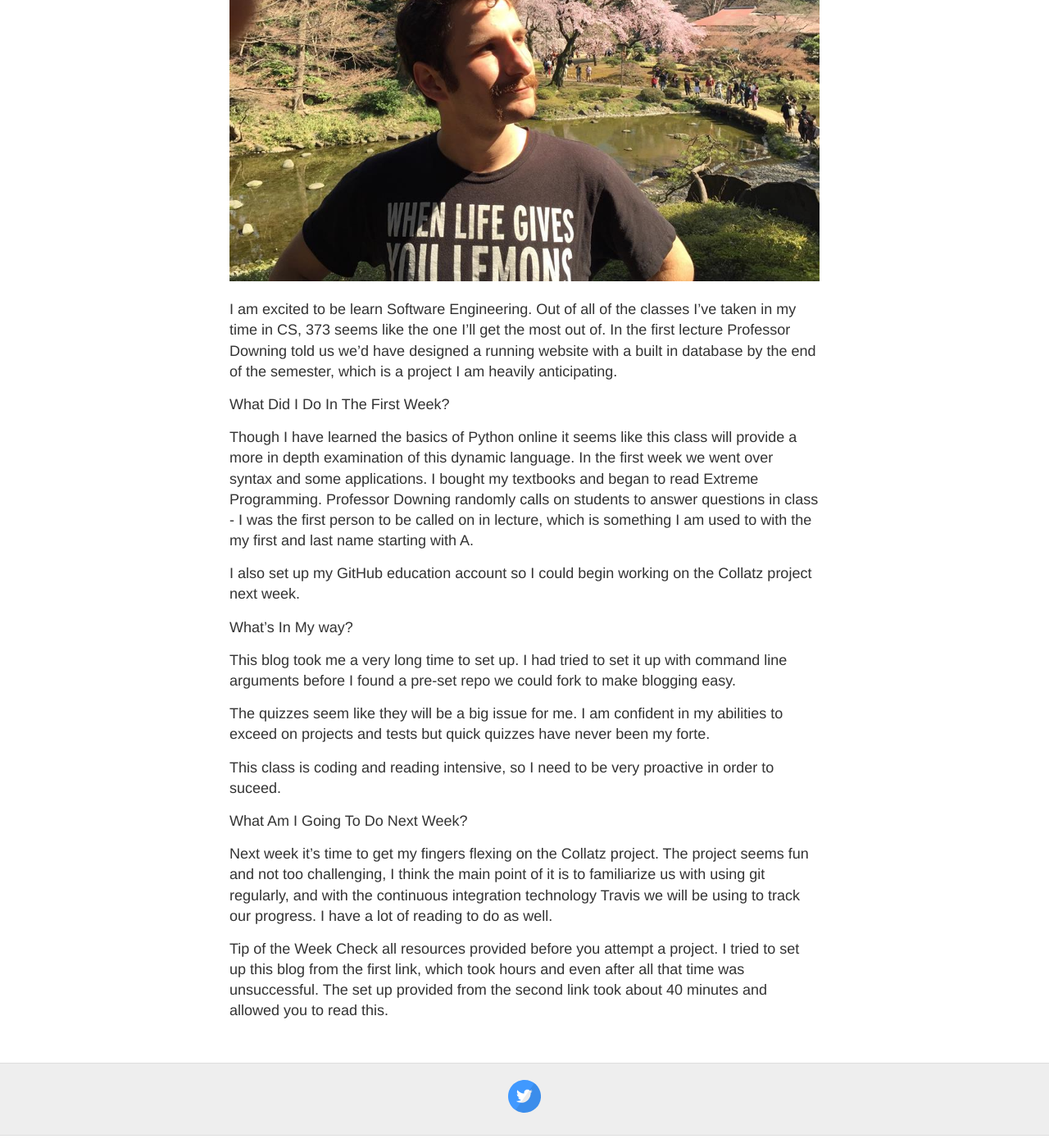
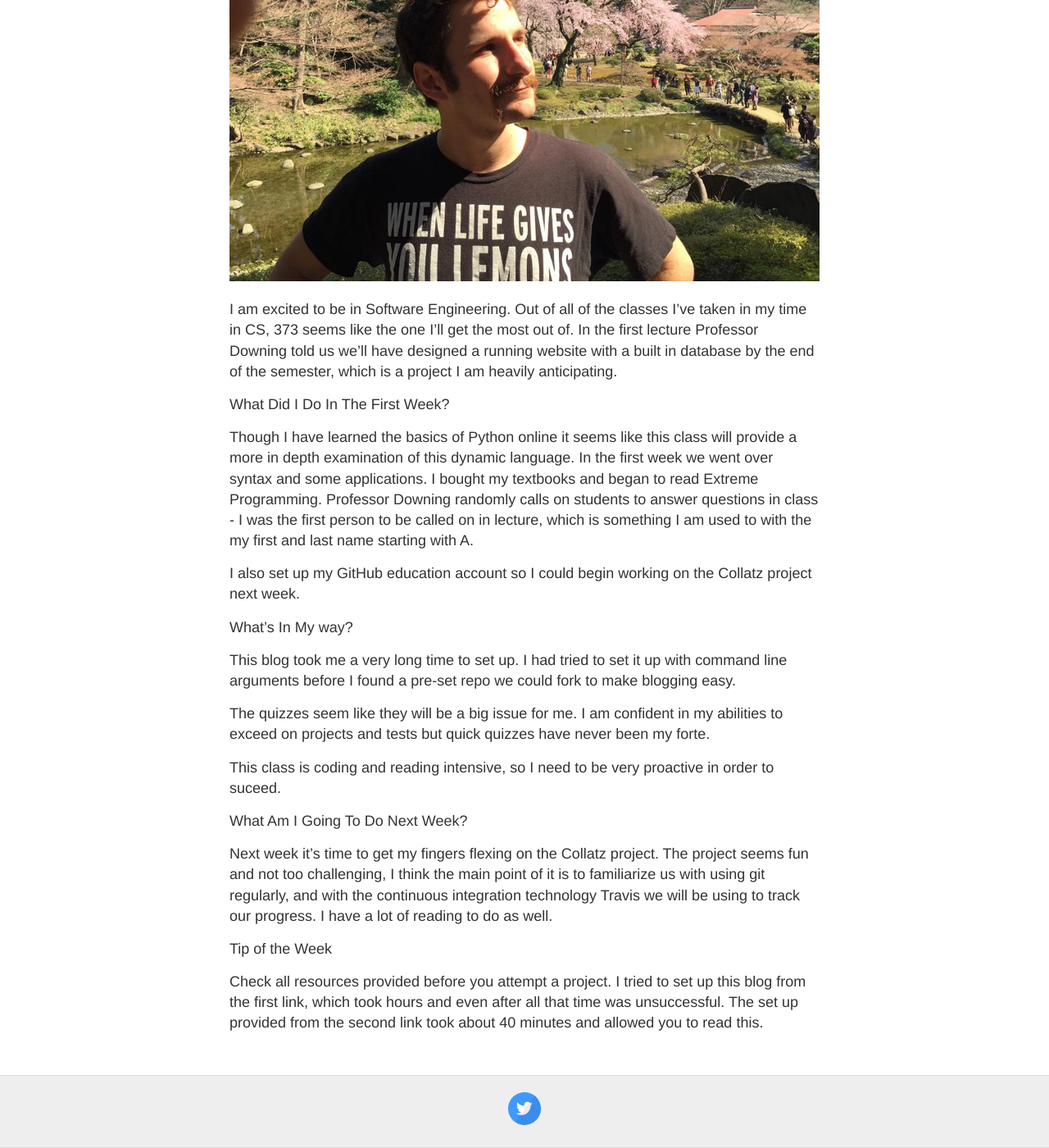
Before and after one commit to adamalloy/adamalloy.github.io, a Jekyll site: the page built from _posts/2016-01-24-Week_1_Blog_Post.md, in a window 1280 px wide and 1400 px high, scrolled down 358 px. Shown: the whole window at 82% size. Built offline with Jekyll 4.4.1, drawn with Linux system fonts in a browser that asks for light colours; Markdown is read by kramdown in place of the engine named in the settings.

Commit message:
Update 2016-01-24-Week_1_Blog_Post.md

```diff
--- a/_posts/2016-01-24-Week_1_Blog_Post.md
+++ b/_posts/2016-01-24-Week_1_Blog_Post.md
@@ -5,9 +5,8 @@ title: First Week
 ![My Profile Picture](/images/adampic.jpg)
 
 
-I am excited to be learn Software Engineering. Out of all of the classes I've taken in my time in CS, 373 seems like the one I'll get the most out of.
-In the first lecture Professor Downing told us we'd have designed a running website with a built in database by the end of the semester, which is a project
-I am heavily anticipating.
+I am excited to be in Software Engineering. Out of all of the classes I've taken in my time in CS, 373 seems like the one I'll get the most out of.
+In the first lecture Professor Downing told us we'll have designed a running website with a built in database by the end of the semester, which is a project I am heavily anticipating.
 
 What Did I Do In The First Week?
 
@@ -31,4 +30,5 @@ Next week it's time to get my fingers flexing on the Collatz project. The projec
 with using git regularly, and with the continuous integration technology Travis we will be using to track our progress. I have a lot of reading to do as well.
 
 Tip of the Week
+
 Check all resources provided before you attempt a project. I tried to set up this blog from the first link, which took hours and even after all that time was unsuccessful. The set up provided from the second link took about 40 minutes and allowed you to read this.
```
